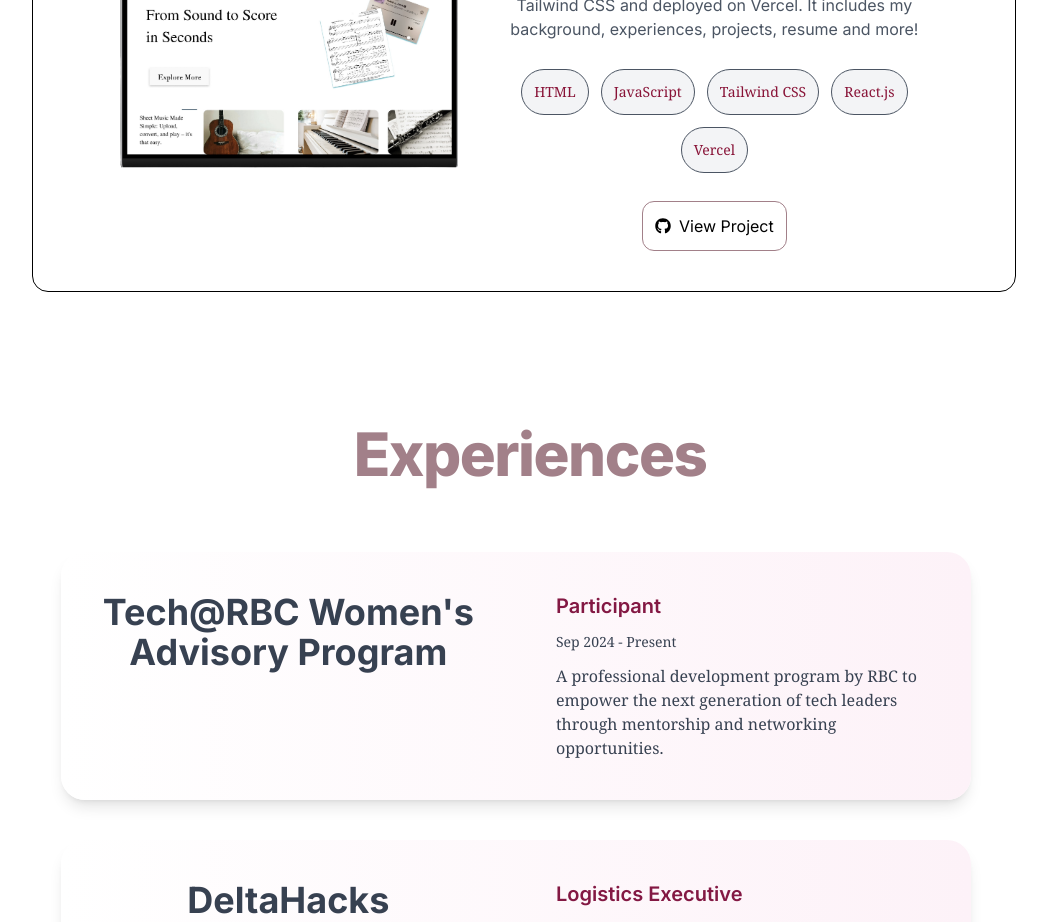
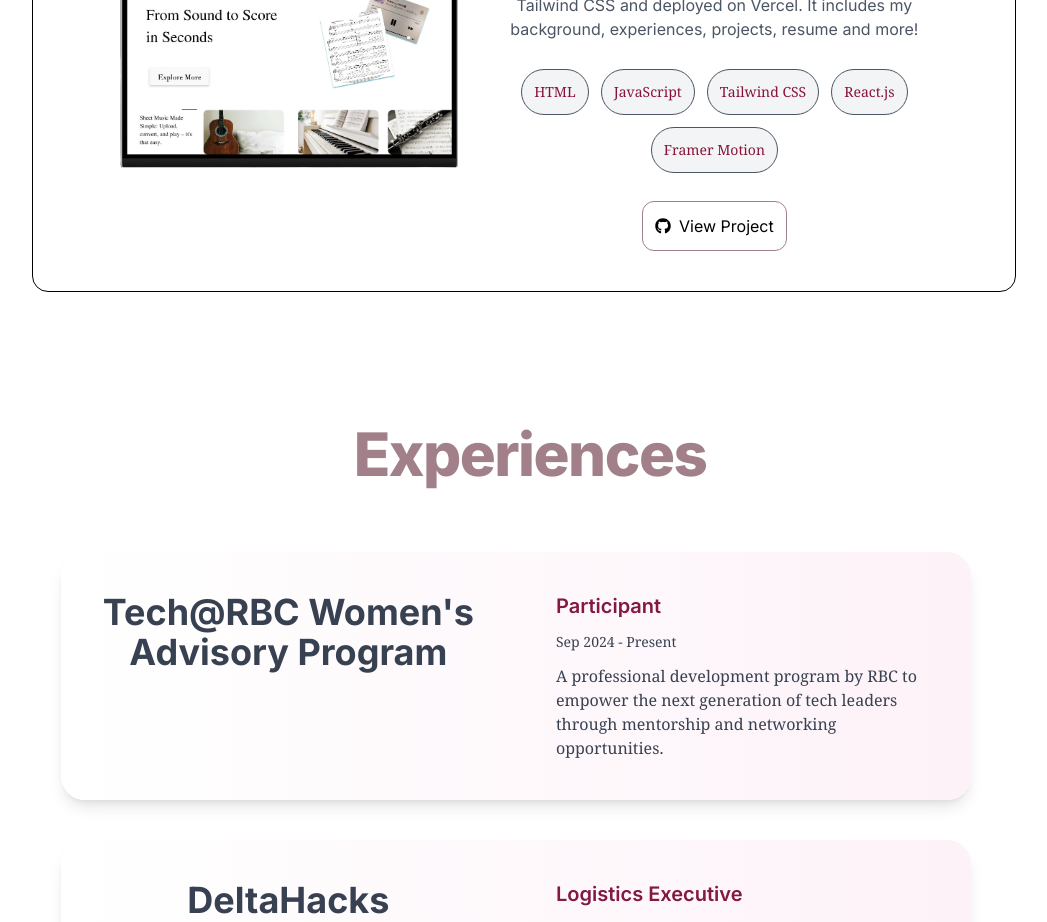
Before and after one commit to chinenyeenete/mofiyin-s-portfolio-website, a React (Vite) app: page /work in a window 1280 px wide. Shown: the part 1740-2662 px from the top of the page, without its empty margins (156-1203 px from the left). Built offline with nearby package versions, Linux system fonts and the light colour scheme.

Commit message:
pproject tools changed

```diff
--- a/src/components/Projects.jsx
+++ b/src/components/Projects.jsx
@@ -134,7 +134,7 @@
                   <p className="prose p-3 border border-gray-600 bg-gray-100 rounded-3xl text-sm font-serif text-rose-900">JavaScript</p>
                   <p className="prose p-3 border border-gray-600 bg-gray-100 rounded-3xl text-sm font-serif text-rose-900">Tailwind CSS</p>
                   <p className="prose p-3 border border-gray-600 bg-gray-100 rounded-3xl text-sm font-serif text-rose-900">React.js</p>
-                  <p className="prose p-3 border border-gray-600 bg-gray-100 rounded-3xl text-sm font-serif text-rose-900">Vercel</p>
+                  <p className="prose p-3 border border-gray-600 bg-gray-100 rounded-3xl text-sm font-serif text-rose-900">Framer Motion</p>
                 </div>
               </div>
               <div className="flex flex-wrap justify-center items-center gap-3">
```
